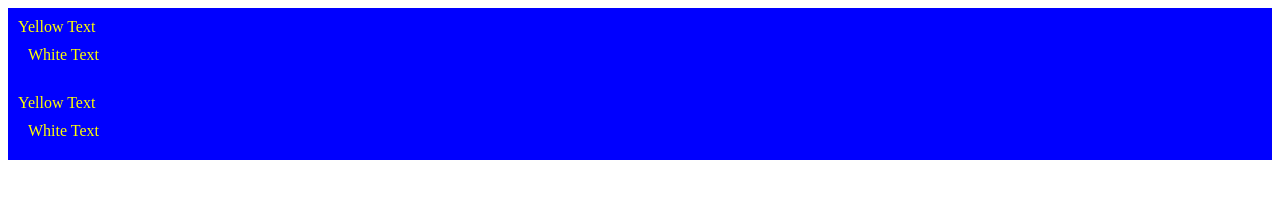
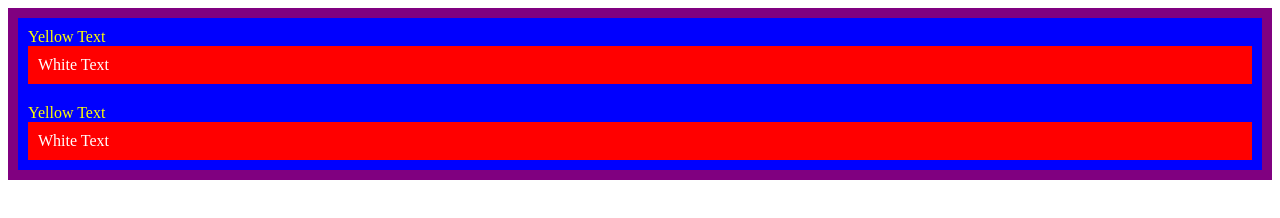
Before and after one commit to rarsiid/udemy_tutorial, a plain HTML site: page 7.0 CSS Cascade/index.html in a window 1280 px wide. Drawn offline with Linux system fonts and the light colour scheme.

Commit message:
Update style.css

```diff
--- a/7.0 CSS Cascade/style.css
+++ b/7.0 CSS Cascade/style.css
@@ -1,8 +1,17 @@
 /* Don't change the existing CSS. */
+
+#outer-box {
+  background-color: purple;
+  padding: 10px;
+}
 
 .box {
   background-color: blue;
   padding: 10px;
+}
+
+.inner-box {
+  background-color: red;
 }
 
 p {
@@ -10,3 +19,7 @@ p {
   margin: 0;
   padding: 0;
 }
+
+.white-text {
+  color: white;
+}
```
